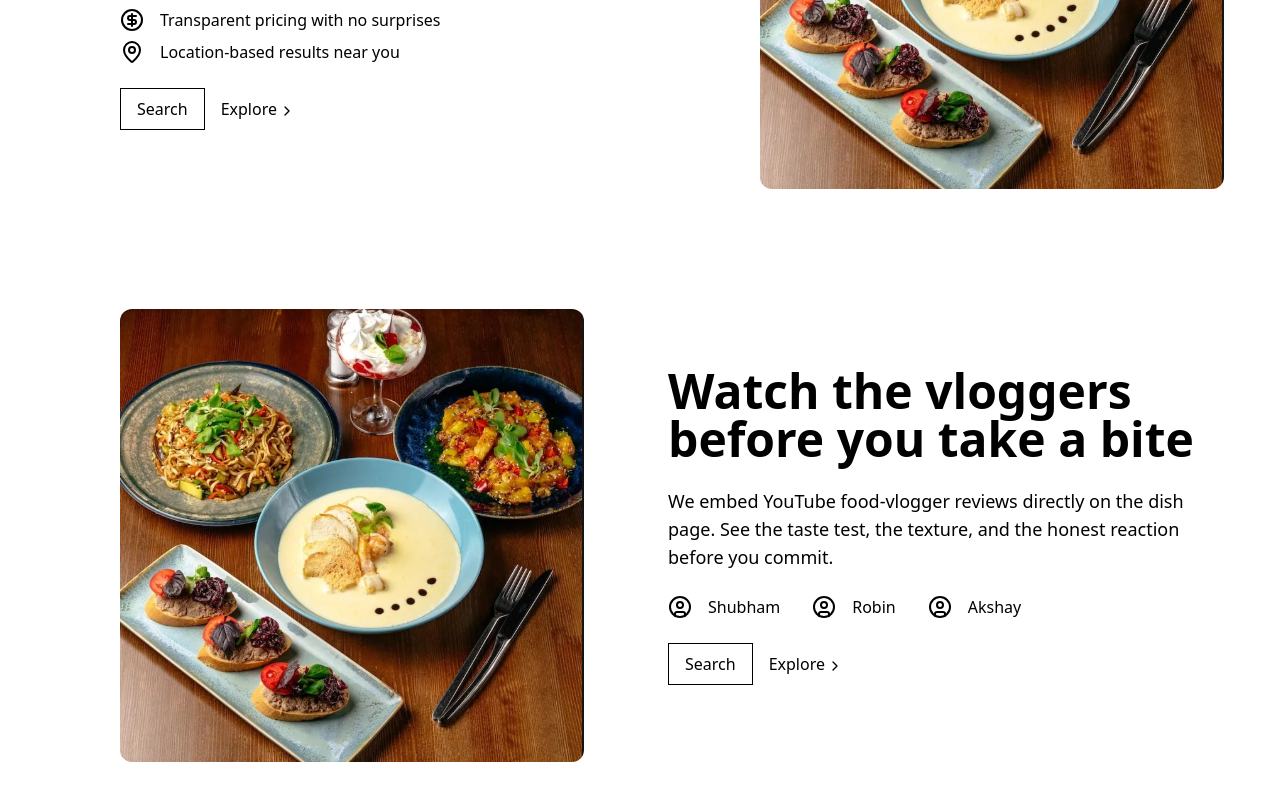
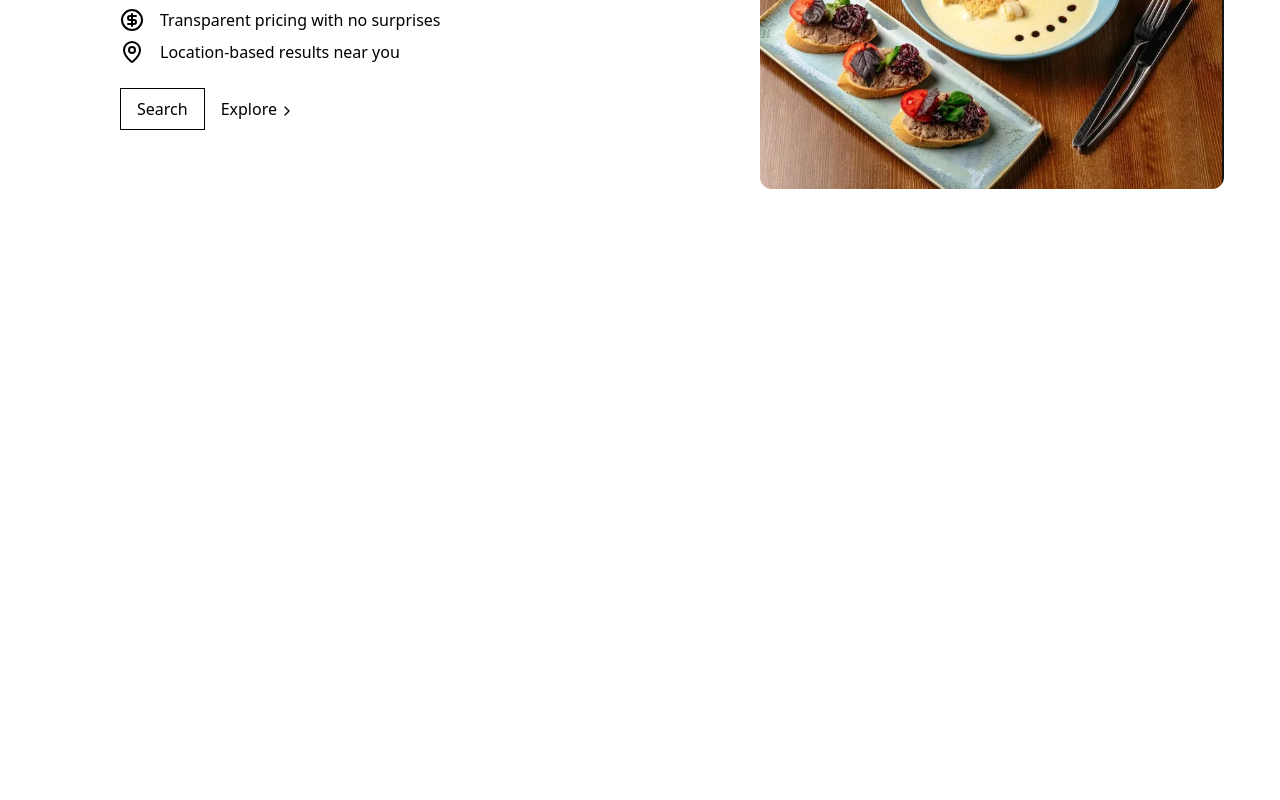
Before and after one commit to shubham-3099/frontend, a Next.js app: page / in a window 1280 px wide. Shown: the part 1096-1896 px from the top of the page. After the commit the page ends 1345 px from the top, so only its background shows below. Built offline with nearby package versions, Linux system fonts and the light colour scheme.

Commit message:
remove vlogger section from landing page

```diff
--- a/app/page.tsx
+++ b/app/page.tsx
@@ -1,6 +1,5 @@
 import HeroSection from "@/components/HeroSection";
 import IdeaSection from "@/components/IdeaSection";
-import VloggerSection from "@/components/VloggerSection";
 import SpaceDivision from "@/components/SpaceDivision";
 
 export default function Home() {
@@ -9,7 +8,6 @@ export default function Home() {
       <HeroSection />
       <SpaceDivision />
       <IdeaSection />
-      <VloggerSection />
     </>
   )
 }
--- a/components/VloggerSection.tsx
+++ /dev/null
@@ -1,24 +0,0 @@
-import Image from "next/image";
-import IdeaFeature from "./IdeaFeature";
-import { ChevronRight, MapPin, CircleDollarSign, Image as ImageIcon, CircleUser } from "lucide-react";
-
-export default function VloggerSection() {
-    return (
-        <div className="flex flex-col md:flex-row px-5 gap-6 md:px-30 py-15">
-            <Image src="/food/food-5.png" alt="Feature Image" width={630} height={100} className="rounded-xl" />
-            <div className="flex flex-col gap-6 md:pl-15 justify-center">
-                <h1 className="text-4xl md:text-5xl font-bold md:w-[600px]">Watch the vloggers before you take a bite</h1>
-                <p className="text-lg md:w-[550px]">We embed YouTube food-vlogger reviews directly on the dish page. See the taste test, the texture, and the honest reaction before you commit.</p>
-                <div className="flex gap-4 md:gap-8">
-                    <IdeaFeature icon={CircleUser} text="Shubham" />
-                    <IdeaFeature icon={CircleUser} text="Robin" />
-                    <IdeaFeature icon={CircleUser} text="Akshay" />
-                </div>
-                <div className="flex gap-4 pb-5">
-                    <button className="border px-4 py-2"> Search </button>
-                    <button className="flex items-center"> Explore <ChevronRight className="w-5 h-4 mt-1" /> </button>
-                </div>
-            </div>
-        </div>
-    )
-}
```
